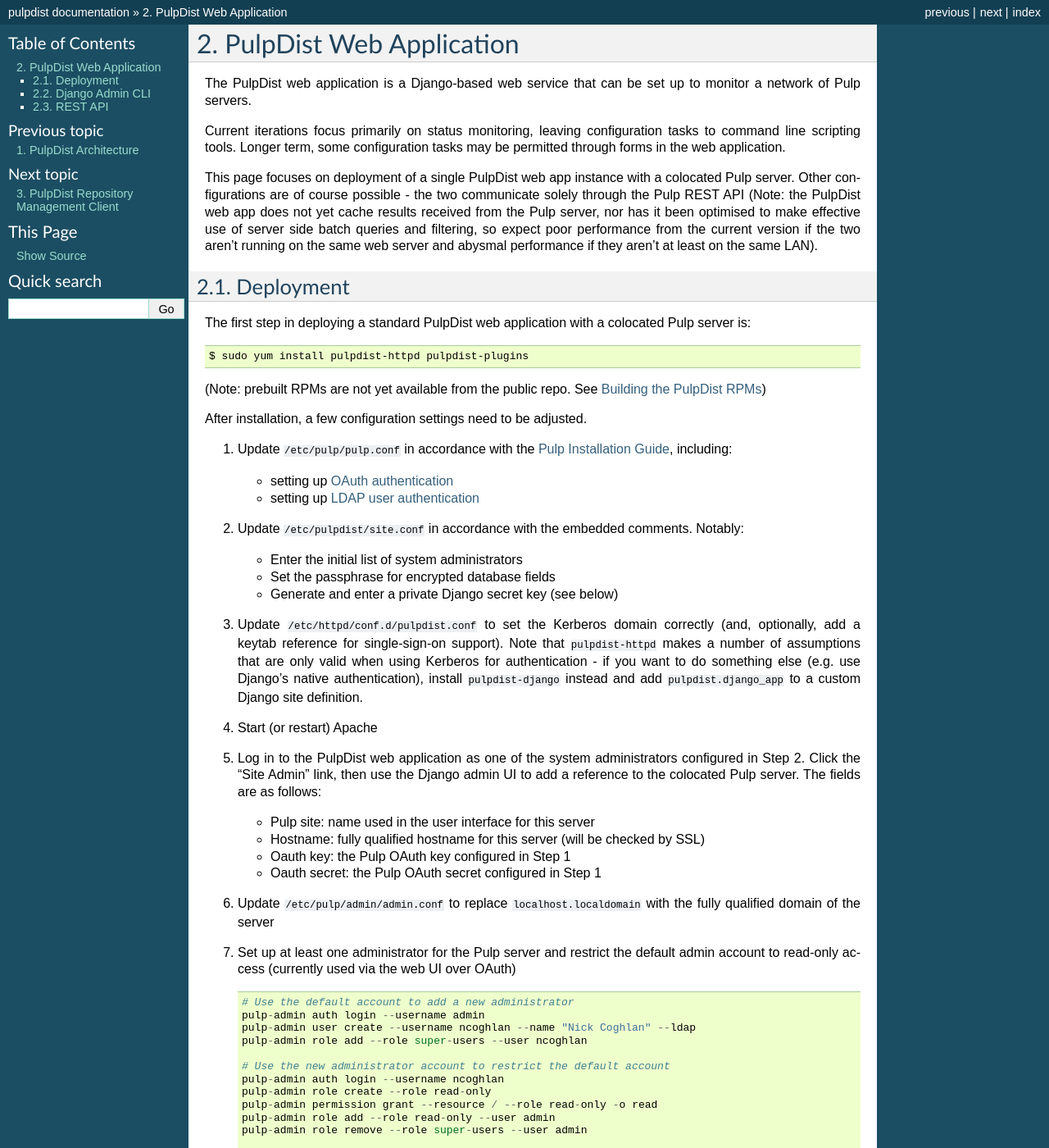
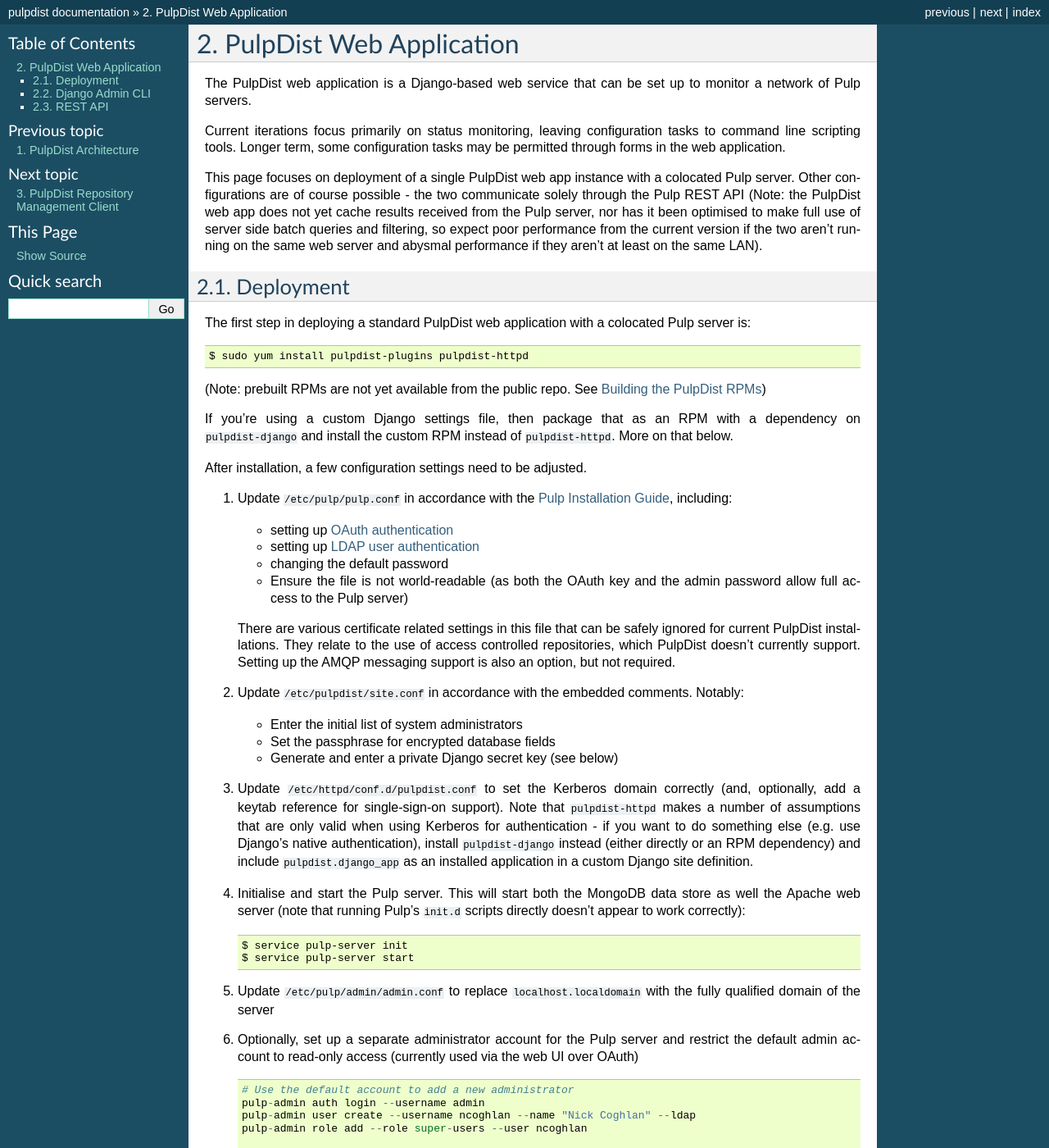
Before and after one commit to ncoghlan/pulpdist, a Sphinx documentation site: the page built from doc/webapp.rst, in a window 1280 px wide and 1400 px high. Shown: the whole window at 82% size. Built offline with Sphinx 7.4.7, drawn with Linux system fonts in a browser that asks for light colours; the version number could not be read and is left out; some of the changed text lies outside the part shown.

Commit message:
Improvements to the web app deployment guide

```diff
--- a/doc/webapp.rst
+++ b/doc/webapp.rst
@@ -15,7 +15,7 @@ This page focuses on deployment of a single PulpDist web app instance with
 a colocated Pulp server. Other configurations are of course possible - the
 two communicate solely through the Pulp REST API (Note: the PulpDist web app
 does not yet cache results received from the Pulp server, nor has it been
-optimised to make effective use of server side batch queries and filtering, so
+optimised to make full use of server side batch queries and filtering, so
 expect poor performance from the current version if the two aren't running on
 the same web server and abysmal performance if they aren't at least on the same
 LAN).
@@ -26,55 +26,60 @@ Deployment
 The first step in deploying a standard PulpDist web application with a
 colocated Pulp server is::
 
-   $ sudo yum install pulpdist-httpd pulpdist-plugins
+   $ sudo yum install pulpdist-plugins pulpdist-httpd
 
 (Note: prebuilt RPMs are not yet available from the public repo. See
 :ref:`building-rpms`)
 
+If you're using a custom Django settings file, then package that as an RPM
+with a dependency on ``pulpdist-django`` and install the custom RPM instead
+of ``pulpdist-httpd``. More on that below.
+
 After installation, a few configuration settings need to be adjusted.
 
-1. Update ``/etc/pulp/pulp.conf`` in accordance with the `Pulp Installation
+#. Update ``/etc/pulp/pulp.conf`` in accordance with the `Pulp Installation
    Guide`_, including:
 
    * setting up `OAuth authentication`_
    * setting up `LDAP user authentication`_
+   * changing the default password
+   * Ensure the file is not world-readable (as both the OAuth key and the
+     admin password allow full access to the Pulp server)
 
+   There are various certificate related settings in this file that can be
+   safely ignored for current PulpDist installations. They relate to the use
+   of access controlled repositories, which PulpDist doesn't currently support.
+   Setting up the AMQP messaging support is also an option, but not required.
 
-2. Update ``/etc/pulpdist/site.conf`` in accordance with the embedded comments.
+#. Update ``/etc/pulpdist/site.conf`` in accordance with the embedded comments.
    Notably:
 
    * Enter the initial list of system administrators
    * Set the passphrase for encrypted database fields
    * Generate and enter a private Django secret key (see below)
 
-
-3. Update  ``/etc/httpd/conf.d/pulpdist.conf`` to set the Kerberos domain
+#. Update  ``/etc/httpd/conf.d/pulpdist.conf`` to set the Kerberos domain
    correctly (and, optionally, add a keytab reference for single-sign-on
    support). Note that ``pulpdist-httpd`` makes a number of assumptions that
    are only valid when using Kerberos for authentication - if you want to do
    something else (e.g. use Django's native authentication), install
-   ``pulpdist-django`` instead and add ``pulpdist.django_app`` to a custom
+   ``pulpdist-django`` instead (either directly or an RPM dependency) and
+   include ``pulpdist.django_app`` as an installed application in a custom
    Django site definition.
 
-4. Start (or restart) Apache
+#. Initialise and start the Pulp server. This will start both the MongoDB data
+   store as well the Apache web server (note that running Pulp's ``init.d``
+   scripts directly doesn't appear to work correctly)::
 
-5. Log in to the PulpDist web application as one of the system administrators
-   configured in Step 2. Click the "Site Admin" link, then use the Django admin
-   UI to add a reference to the colocated Pulp server. The fields are as
-   follows:
+   $ service pulp-server init
+   $ service pulp-server start
 
-   * Pulp site: name used in the user interface for this server
-   * Hostname: fully qualified hostname for this server (will be checked by SSL)
-   * Oauth key: the Pulp OAuth key configured in Step 1
-   * Oauth secret: the Pulp OAuth secret configured in Step 1
-
-
-6. Update ``/etc/pulp/admin/admin.conf`` to replace ``localhost.localdomain``
+#. Update ``/etc/pulp/admin/admin.conf`` to replace ``localhost.localdomain``
    with the fully qualified domain of the server
 
-7. Set up at least one administrator for the Pulp server and restrict the
-   default admin account to read-only access (currently used via the web
-   UI over OAuth) ::
+#. Optionally, set up a separate administrator account for the Pulp server and
+   restrict the default admin account to read-only access (currently used via
+   the web UI over OAuth) ::
 
       # Use the default account to add a new administrator
       pulp-admin auth login --username admin
@@ -90,6 +95,16 @@ After installation, a few configuration settings need to be adjusted.
 
       # Check the permissions have been updated appropriately
       pulp-admin permission show --resource /
+
+#. Log in to the PulpDist web application as one of the system administrators
+   configured in Step 2. Click the "Site Admin" link, then use the Django admin
+   UI to add a reference to the colocated Pulp server. The fields are as
+   follows:
+
+   * Pulp site: name used in the user interface for this server
+   * Hostname: fully qualified hostname for this server (will be checked by SSL)
+   * Oauth key: the Pulp OAuth key configured in Step 1
+   * Oauth secret: the Pulp OAuth secret configured in Step 1
 
 
 The following command can be used to generate a fresh Django secret key::
```
